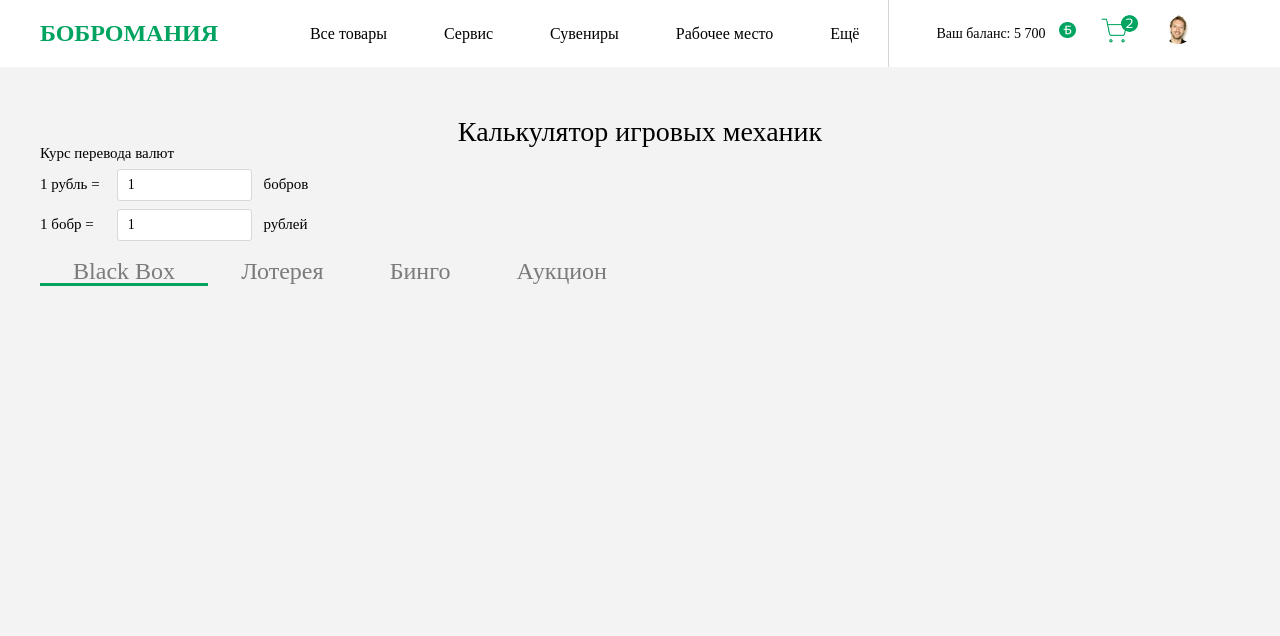
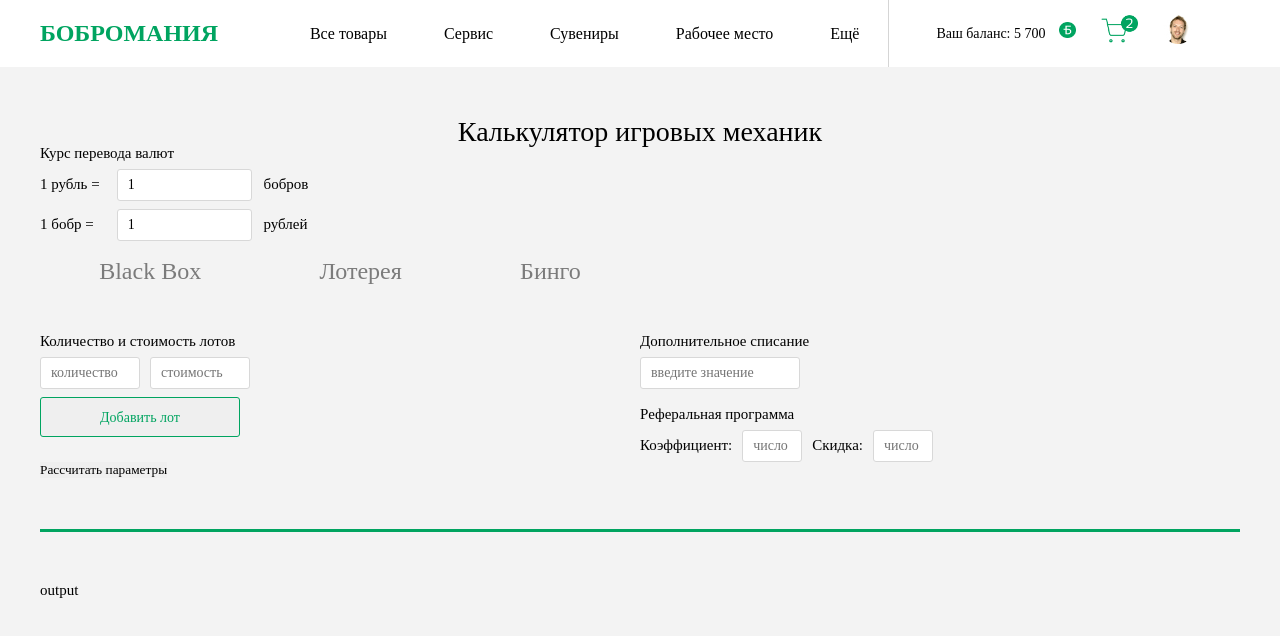
Before and after one commit to lepestos/gamification-front, a Vue app in the folder bobromania/: page /Lottery in a window 1280 px wide. Shown: the top 636 px of the page. Built offline with nearby package versions, Linux system fonts and the light colour scheme.

Commit message:
Пуш для видоса

```diff
--- a/bobromania/src/components/HelloWorld.vue
+++ /dev/null
@@ -1,59 +0,0 @@
-<template>
-  <div class="hello">
-    <h1>{{ msg }}</h1>
-    <p>
-      For a guide and recipes on how to configure / customize this project,<br>
-      check out the
-      <a href="https://cli.vuejs.org" target="_blank" rel="noopener">vue-cli documentation</a>.
-    </p>
-    <h3>Installed CLI Plugins</h3>
-    <ul>
-      <li><a href="https://github.com/vuejs/vue-cli/tree/dev/packages/%40vue/cli-plugin-babel" target="_blank" rel="noopener">babel</a></li>
-      <li><a href="https://github.com/vuejs/vue-cli/tree/dev/packages/%40vue/cli-plugin-router" target="_blank" rel="noopener">router</a></li>
-      <li><a href="https://github.com/vuejs/vue-cli/tree/dev/packages/%40vue/cli-plugin-vuex" target="_blank" rel="noopener">vuex</a></li>
-    </ul>
-    <h3>Essential Links</h3>
-    <ul>
-      <li><a href="https://vuejs.org" target="_blank" rel="noopener">Core Docs</a></li>
-      <li><a href="https://forum.vuejs.org" target="_blank" rel="noopener">Forum</a></li>
-      <li><a href="https://chat.vuejs.org" target="_blank" rel="noopener">Community Chat</a></li>
-      <li><a href="https://twitter.com/vuejs" target="_blank" rel="noopener">Twitter</a></li>
-      <li><a href="https://news.vuejs.org" target="_blank" rel="noopener">News</a></li>
-    </ul>
-    <h3>Ecosystem</h3>
-    <ul>
-      <li><a href="https://router.vuejs.org" target="_blank" rel="noopener">vue-router</a></li>
-      <li><a href="https://vuex.vuejs.org" target="_blank" rel="noopener">vuex</a></li>
-      <li><a href="https://github.com/vuejs/vue-devtools#vue-devtools" target="_blank" rel="noopener">vue-devtools</a></li>
-      <li><a href="https://vue-loader.vuejs.org" target="_blank" rel="noopener">vue-loader</a></li>
-      <li><a href="https://github.com/vuejs/awesome-vue" target="_blank" rel="noopener">awesome-vue</a></li>
-    </ul>
-  </div>
-</template>
-
-<script>
-export default {
-  name: 'HelloWorld',
-  props: {
-    msg: String
-  }
-}
-</script>
-
-<!-- Add "scoped" attribute to limit CSS to this component only -->
-<style scoped lang="scss">
-h3 {
-  margin: 40px 0 0;
-}
-ul {
-  list-style-type: none;
-  padding: 0;
-}
-li {
-  display: inline-block;
-  margin: 0 10px;
-}
-a {
-  color: #42b983;
-}
-</style>
--- a/bobromania/src/components/hat.vue
+++ b/bobromania/src/components/hat.vue
@@ -11,10 +11,9 @@
       </div>
     </div>
     <ul class="hat__navigation">
-      <li class="hat__link hat__link_active"><router-link to="/BlackBox">Black Box</router-link></li>
-      <li class="hat__link"><router-link to="/Lottery">Лотерея</router-link></li>
-      <li class="hat__link"><router-link to="/Bingo">Бинго</router-link></li>
-      <li class="hat__link"><router-link to="/Auction">Аукцион</router-link></li>
+      <li class="hat__link" :class="{hat__link_active: active_page === 'BlackBox'}" @click="active_page = 'BlackBox'"><router-link to="/BlackBox">Black Box</router-link></li>
+      <li class="hat__link" :class="{hat__link_active: active_page === 'Lottery'}" @click="active_page = 'Lottery'"><router-link to="/Lottery">Лотерея</router-link></li>
+      <li class="hat__link" :class="{hat__link_active: active_page === 'Bingo'}" @click="active_page = 'Bingo'"><router-link to="/Bingo">Бинго</router-link></li>
     </ul>
   </section>
 </template>
@@ -30,7 +29,8 @@ export default {
       courseInput: {
         rub_to_bobr: 1,
         bobr_to_rub: 1
-      }
+      },
+      active_page: ''
     }
   },
   methods: {
--- /dev/null
+++ b/bobromania/src/components/lottery-input.vue
@@ -0,0 +1,77 @@
+<template>
+  <section class="lottery-input">
+    <form action="">
+      <div class="lottery-input__left">
+        <div class="lottery-input__lots">
+          <h2>Количество и стоимость лотов</h2>
+          <input type="number" placeholder="количество" required>
+          <input type="number" placeholder="стоимость" required>
+          <button>Добавить лот</button>
+        </div>
+      </div>
+      <div class="lottery-input__right">
+        <div class="lottery-input__write-off">
+          <h2>Дополнительное списание</h2>
+          <input type="number" placeholder="введите значение" required>
+        </div>
+        <div class="lottery-input__referal">
+          <h2>Реферальная программа</h2>
+          <span>Коэффициент:</span>
+          <input type="number" placeholder="число" required>
+          <span>Скидка:</span>
+          <input type="number" placeholder="число" required>
+        </div>
+      </div>
+      <button type="submit">Рассчитать параметры</button>
+    </form>
+  </section>
+</template>
+
+<script>
+export default {
+  name: "lottery-input"
+}
+</script>
+
+<style scoped lang="scss">
+  .lottery-input {
+    form {
+      display: flex;
+      flex-flow: row wrap;
+      > div {
+        flex: 1 1 50%;
+      }
+      input {
+        @extend %standard-input;
+      }
+    }
+    &__lots {
+      input {
+        margin-top: $similar-element-margin;
+        width: 100px;
+        margin-right: 10px;
+      }
+      button {
+        margin-top: $similar-element-margin;
+        @extend %standard-button-inactive;
+        display: block;
+      }
+    }
+    &__write-off {
+      input {
+        margin-top: $similar-element-margin;
+        width: 160px;
+      }
+    }
+    &__referal {
+      margin-top: $element-margin;
+      input, span {
+        margin-top: $similar-element-margin;
+        margin-right: 10px;
+      }
+      input {
+        width: 60px;
+      }
+    }
+  }
+</style>
--- /dev/null
+++ b/bobromania/src/components/lottery-output.vue
@@ -0,0 +1,15 @@
+<template>
+  <section>
+    output
+  </section>
+</template>
+
+<script>
+export default {
+  name: "lottery-output"
+}
+</script>
+
+<style scoped>
+
+</style>
--- a/bobromania/src/router/index.js
+++ b/bobromania/src/router/index.js
@@ -5,7 +5,17 @@ const routes = [
     path: '/BlackBox',
     name: 'BlackBox',
     component: () => import('../views/BlackBox.vue')
-  }
+  },
+  {
+    path: '/Lottery',
+    name: 'Lottery',
+    component: () => import('../views/Lottery.vue')
+  },
+  {
+    path: '/Bingo',
+    name: 'Bingo',
+    component: () => import('../views/Bingo.vue')
+  },
 ]
 
 const router = createRouter({
--- a/bobromania/src/styles/standard-elements.scss
+++ b/bobromania/src/styles/standard-elements.scss
@@ -40,3 +40,9 @@
     box-shadow: inset -1px -1px 3px $main-black;
   }
 }
+
+%standard-hr {
+  height: 3px;
+  background-color: $main-green;
+  margin-top: $section-margin;
+}
--- a/bobromania/src/views/About.vue
+++ /dev/null
@@ -1,5 +0,0 @@
-<template>
-  <div class="about">
-    <h1>This is an about page</h1>
-  </div>
-</template>
--- /dev/null
+++ b/bobromania/src/views/Bingo.vue
@@ -0,0 +1,25 @@
+<template>
+  <div class="bingo">
+    <div>
+      Эта страница ещё не готова, но в будущем обязательно появится :)
+    </div>
+  </div>
+</template>
+
+<script>
+export default {
+  name: "Bingo.vue"
+}
+</script>
+
+<style scoped lang="scss">
+.bingo {
+  display: flex;
+  align-items: center;
+  justify-content: center;
+  div {
+    font-size: 32px;
+    color: $main-green;
+  }
+}
+</style>
--- a/bobromania/src/views/BlackBox.vue
+++ b/bobromania/src/views/BlackBox.vue
@@ -1,5 +1,5 @@
 <template>
-  <div class="BlackBox">
+  <div class="black-box">
     <black-box-input :class="{transparent: this.active_half() === 'bottom'}"/>
     <hr>
     <black-box-output :class="{transparent: this.active_half() === 'top'}"/>
@@ -39,9 +39,7 @@ export default {
 }
 
 hr {
-  height: 3px;
-  background-color: $main-green;
-  margin-top: $section-margin;
+  @extend %standard-hr;
 }
 
 .transparent {
--- /dev/null
+++ b/bobromania/src/views/Lottery.vue
@@ -0,0 +1,28 @@
+<template>
+  <div class="lottery">
+    <lotteryInput/>
+    <hr>
+    <lotteryOutput/>
+  </div>
+</template>
+
+<script>
+import lotteryInput from "@/components/lottery-input.vue"
+import lotteryOutput from "@/components/lottery-output.vue"
+
+export default {
+  name: "Lottery.vue",
+  components: {
+    lotteryInput,
+    lotteryOutput,
+  }
+}
+</script>
+
+<style scoped lang="scss">
+
+hr {
+  @extend %standard-hr;
+}
+
+</style>
```
Also changed, not shown: bobromania/src/views/Home.vue (deleted, +0 -18 lines).
